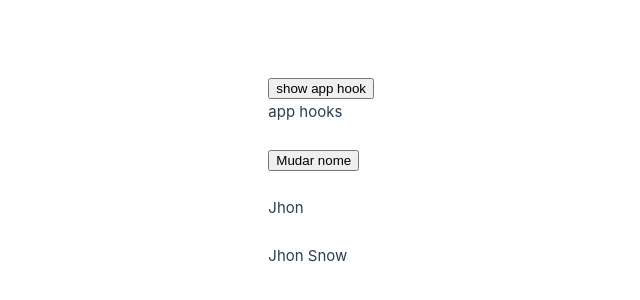
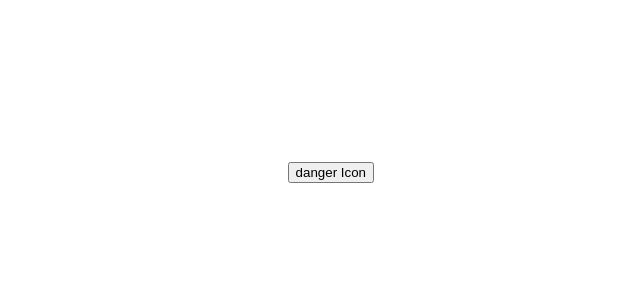
Before and after one commit to matheusgabardo/vuejs-learning, a Vue app: page / in a window 1280 px wide. Shown: the part 228-528 px from the top of the page, without its empty margins (266-906 px from the left). Built offline with nearby package versions, Linux system fonts and the light colour scheme.

Commit message:
until video lesson 28 - composition api props e emit

```diff
--- a/src/App.vue
+++ b/src/App.vue
@@ -1,50 +1,30 @@
 <template class="main-wrapper">
   <div>
-    <button @click="showAppHook = !showAppHook" >show app hook</button>
-    <AppHook v-if="showAppHook"/>
-    <br/>
-    <button @click="user.first_name = 'Matheus'">Mudar nome</button>
-    <br/>
-    <br/>
-    {{  user.first_name }}
-    <br/>
-    <br>
-    {{ fullName }}
-    <!-- Em resumo o composition api controla o que é ou não reativo.
-    ativada ao inicio substituindo created, beforeCreated. -->
+    <AppButton
+      data-vue="Jhon"
+      variant="danger"
+      @update="getUpdate"
+      >
+      <template #icon>Icon</template>
+    </AppButton>
   </div>
 </template>
 
 <script>
 
-  import { ref, computed, watch } from 'vue';
-  import AppHook from './components/AppHook.vue';
+  import AppButton from './components/AppButton.vue';
 
   export default {
     name: 'App',
     components: {
-      AppHook
+      AppButton
     },
     setup(){
-      const user = ref({
-        first_name: 'Jhon',
-        last_name: 'Snow'
-      })
-
-      const fullName = computed(() => {
-        return `${user.value.first_name} ${user.value.last_name}`
-      })
-
-      watch(user,() => {
-        console.log('name changed!')
-      }, { deep: true })
-
-      const showAppHook = ref(true)
-
+      const getUpdate = (data) => {
+        console.log('getUpdate in parent',data)
+      }
       return{
-        fullName,
-        user,
-        showAppHook
+        getUpdate,
       }
     }
   }
--- /dev/null
+++ b/src/components/AppButton.vue
@@ -0,0 +1,28 @@
+<template>
+    <button @click="sendData">
+        {{ variant }}
+        <slot/>
+        <slot name="icon"/>
+    </button>
+</template>
+
+<script>
+    export default {
+        props: {
+            variant: {
+                type: String,
+                default: 'sucess'
+            }
+        },
+        setup(props, {emit}) {
+            const sendData = () => {
+                console.log('function in child component');
+
+                emit('update', props.variant)
+            }
+            return{
+                sendData
+            }
+        }
+    }
+</script>
--- a/src/components/AppHook.vue
+++ /dev/null
@@ -1,39 +0,0 @@
-<template>
-    <div>
-        app hooks
-    </div>
-</template>
-
-<script>
-import { onBeforeMount,  onMounted, onBeforeUnmount, onUnmounted } from 'vue';
-
-export default {
-    // metodo de options
-    // beforeMount(){},
-    // mounted(){},
-    // beforeUnmount(){},
-    // unmounted(){},
-
-
-
-    // o setup é justamente a fase de criação,
-    // então os setups são transformados em hooks e
-    // prontos para serem importados.
-    setup(){
-        onBeforeMount(() => {
-            console.log('before mount');
-        })
-        onMounted(() => {
-            console.log('onMounted')
-        })
-        onBeforeUnmount(() => {
-            console.log('onBeforeMount');
-        })
-        onUnmounted(() => {
-            console.log('onUnmount');
-
-        })
-    }
-    // agora precisamos importar os outros hooks
-}
-</script>
```
Also changed, not shown: src/components/AppProduct.vue (deleted, +0 -11 lines).
